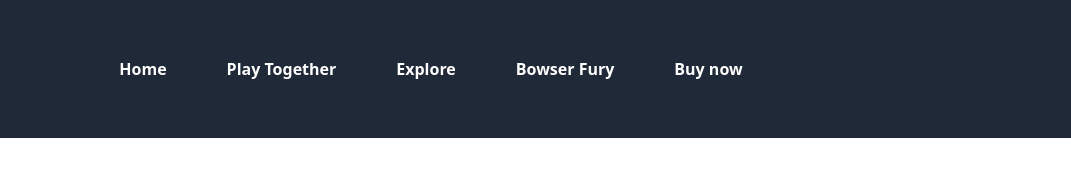
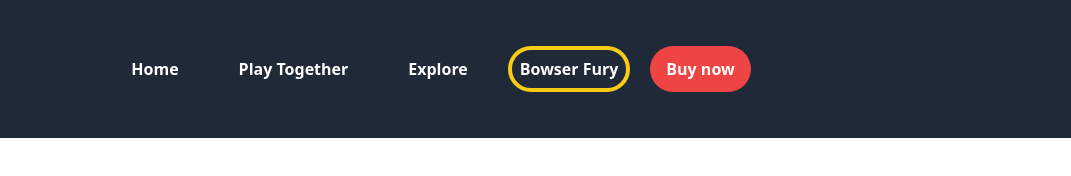
Before and after one commit to jaaneo/TailwindCSS, a website: page public/index.html in a window 1280 px wide. Shown: the full height of the page, 209-1280 px from the left. Drawn offline with Linux system fonts and the light colour scheme.

Commit message:
modificando el menu

```diff
--- a/public/index.html
+++ b/public/index.html
@@ -15,11 +15,11 @@
             </div>
             <div class="links lg:block hidden w-1/6 md:w-4/6">
                 <ul class="menu flex items-center justify-center gap-5"> <!--ul>(li>a)*5 magia pura-->
-                    <li><a href="#" class="text-white block p-5 font-bold hover:text-yellow-500">Home</a></li>
-                    <li><a href="#" class="text-white block p-5 font-bold hover:text-yellow-500">Play Together</a></li>
-                    <li><a href="#" class="text-white block p-5 font-bold hover:text-yellow-500">Explore</a></li>
-                    <li><a href="#" class="text-white block p-5 font-bold hover:text-yellow-500">Bowser Fury</a></li>
-                    <li><a href="#" class="text-white block p-5 font-bold hover:text-yellow-500">Buy now</a></li>
+                    <li><a href="#" class="link">Home</a></li>
+                    <li><a href="#" class="link">Play Together</a></li>
+                    <li><a href="#" class="link">Explore</a></li>
+                    <li><a href="#" class="border-4 border-yellow-400 text-white font-bold p-2 rounded-full hover:bg-white hover:text-black transition duration-500">Bowser Fury</a></li>
+                    <li><a href="#" class="rounded-full bg-red-500 text-white font-bold px-4 py-3 hover:text-black hover:bg-white transition duration-500">Buy now</a></li>
                 </ul>
             </div>
         </nav>
--- a/src/tailwind.css
+++ b/src/tailwind.css
@@ -1,3 +1,7 @@
 @tailwind base;
 @tailwind components;
 @tailwind utilities;
+
+.link{
+    @apply text-white block p-5 font-bold hover:text-yellow-500
+}
```
Also changed, not shown: public/css/main.css.
